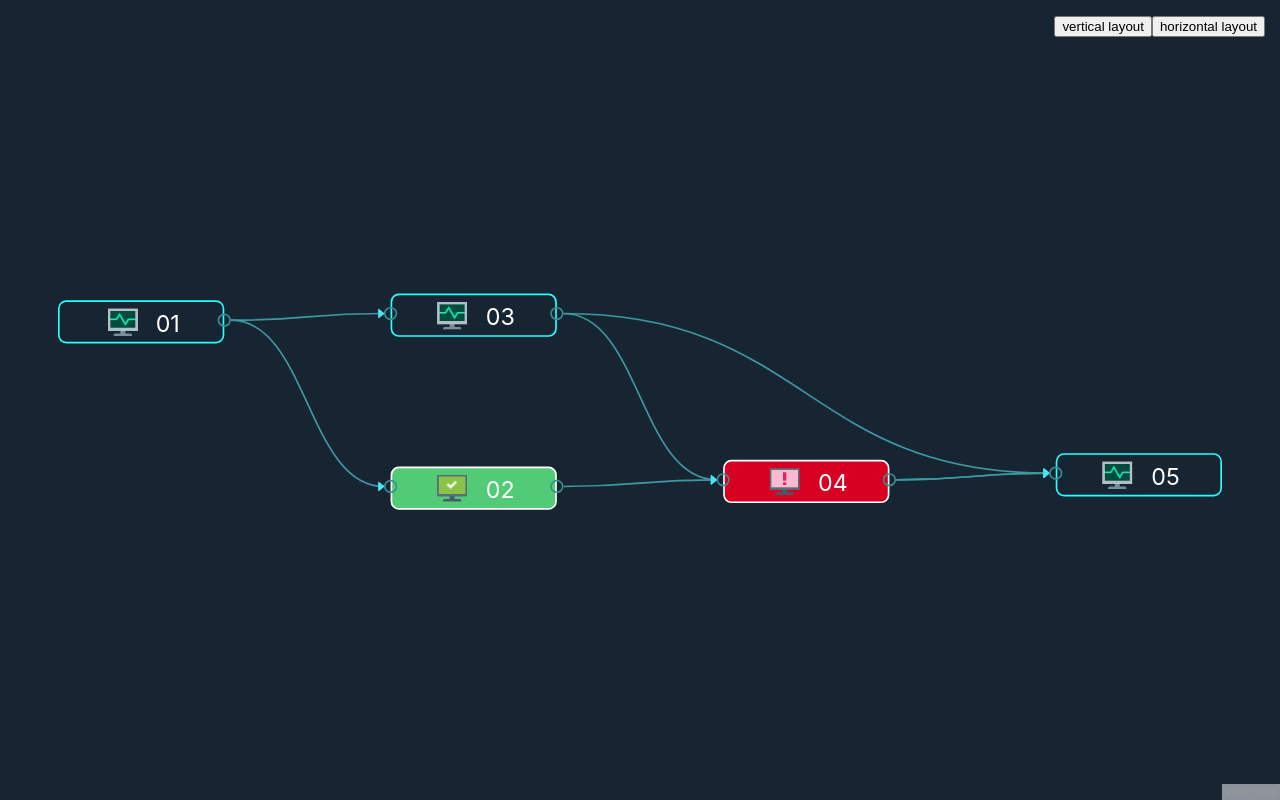
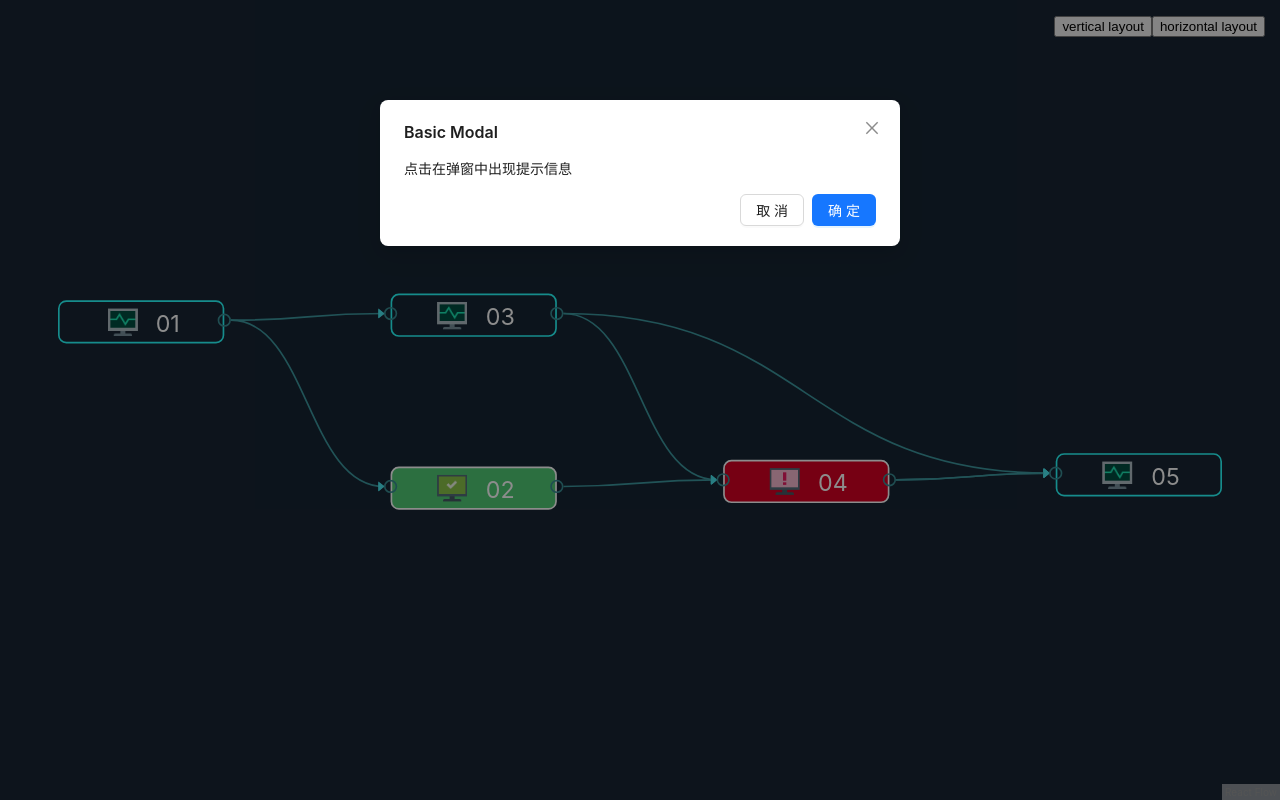
Before and after one commit to xuxusheng/jy-micro-app, a React (Create React App) app in the folder apps/frontend/: page /demo01 in a window 1280 px wide. Both pictures are taken after a click on the element 390 px from the left and 486 px from the top of the page. Built offline with nearby package versions, Linux system fonts and the light colour scheme.

Commit message:
feat: add antd

```diff
--- a/apps/frontend/package.json
+++ b/apps/frontend/package.json
@@ -11,6 +11,7 @@
     "@types/react": "^18.3.9",
     "@types/react-dom": "^18.3.0",
     "@xyflow/react": "^12.3.0",
+    "antd": "^5.21.1",
     "elkjs": "latest",
     "react": "^18.3.1",
     "react-dom": "^18.3.1",
--- a/apps/frontend/src/components/FlowLayout.tsx
+++ b/apps/frontend/src/components/FlowLayout.tsx
@@ -1,9 +1,8 @@
 import { initialNodes, initialEdges } from './nodes-edges.js'
 import ELK from 'elkjs/lib/elk.bundled.js'
-import React, { useCallback, useLayoutEffect } from 'react'
+import React, { useCallback, useLayoutEffect, useState } from 'react'
 import {
   ReactFlow,
-  ReactFlowProvider,
   addEdge,
   Panel,
   useNodesState,
@@ -14,6 +13,7 @@ import {
 import '@xyflow/react/dist/style.css'
 import { nodeTypes } from './Nodes'
 import { edgeTypes } from './Edges'
+import { Modal } from 'antd'
 
 const elk = new ELK()
 
@@ -73,6 +73,17 @@ function LayoutFlow({
   const [edges, setEdges, onEdgesChange] = useEdgesState([])
   const { fitView } = useReactFlow()
 
+  const [isModalOpen, setIsModalOpen] = useState(false)
+  const [modalDescription, setModalDescription] = useState('')
+
+  const handleOk = () => {
+    setIsModalOpen(false)
+  }
+
+  const handleCancel = () => {
+    setIsModalOpen(false)
+  }
+
   const onConnect = useCallback(
     (params: any) => setEdges((eds) => addEdge(params, eds) as any),
     []
@@ -110,6 +121,12 @@ function LayoutFlow({
       fitView
       nodeTypes={nodeTypes}
       edgeTypes={edgeTypes}
+      onNodeClick={(event, node: any) => {
+        if (node.data.hintMode === 'modal') {
+          setIsModalOpen(true)
+          setModalDescription(node.data.hint)
+        }
+      }}
     >
       <Panel position="top-right">
         <button onClick={() => onLayout({ direction: 'DOWN' })}>
@@ -120,6 +137,16 @@ function LayoutFlow({
           horizontal layout
         </button>
       </Panel>
+
+      <Modal
+        title="Basic Modal"
+        open={isModalOpen}
+        onOk={handleOk}
+        onCancel={handleCancel}
+        destroyOnClose={true}
+      >
+        <p>{modalDescription}</p>
+      </Modal>
     </ReactFlow>
   )
 }
--- a/apps/frontend/src/components/Nodes/CustomNode/index.tsx
+++ b/apps/frontend/src/components/Nodes/CustomNode/index.tsx
@@ -1,18 +1,10 @@
 import Styles from './index.module.css'
 import { Node } from '../../../interface/node'
+import React from 'react'
 
-const CustomNode = ({
-  data,
-  onClick
-}: {
-  data: Node
-  onClick?: () => void
-}) => {
+const CustomNode = ({ data }: { data: Node }) => {
   return (
-    <div
-      className={Styles.container + ' ' + Styles[data.status]}
-      onClick={onClick}
-    >
+    <div className={Styles.container + ' ' + Styles[data.status]}>
       <div className={Styles.icon + ' ' + Styles[data.status]}></div>
       <div className={Styles.label}>{data.title}</div>
     </div>
--- a/apps/frontend/src/pages/Demo01/index.tsx
+++ b/apps/frontend/src/pages/Demo01/index.tsx
@@ -1,4 +1,4 @@
-import { FC, useCallback, useMemo, useState } from 'react'
+import React, { FC, useMemo, useState } from 'react'
 import { workflowApi } from '../../api/workflow'
 import { Node } from '../../interface/node'
 import FlowLayout from '../../components/FlowLayout'
```
Also changed, not shown: apps/frontend/src/App.tsx (+9 -4 lines), 1 other file (tests, documents, lock files or other folders).
